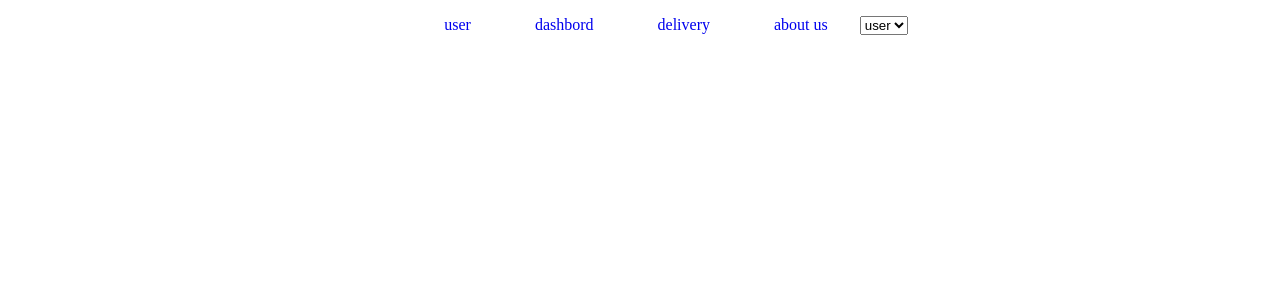
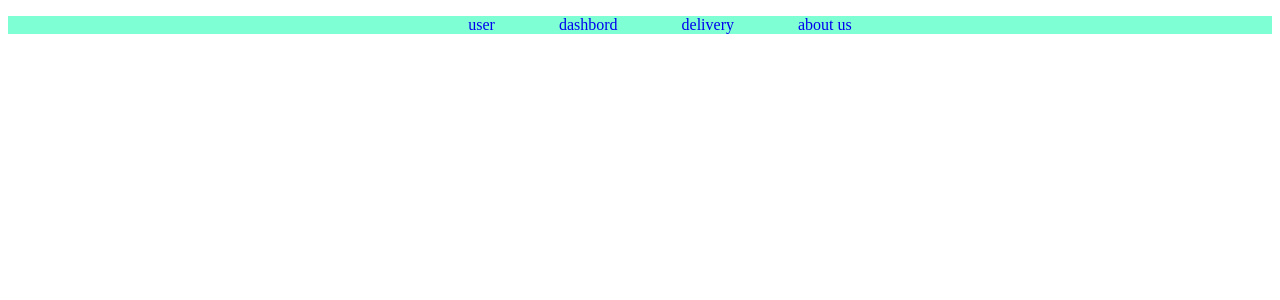
Before and after one commit to Warmarth/Easy_banking_landing_page, a React (Create React App) app: page / in a window 1280 px wide. Shown: the top 300 px of the page. Built offline with nearby package versions, Linux system fonts and the light colour scheme.

Commit message:
tailwind added

```diff
--- a/src/App.css
+++ b/src/App.css
@@ -1,8 +1,10 @@
 @tailwind base;
 @tailwind components;
 @tailwind utilities;
+
 ul {
   display: flex;
+  background-color: aquamarine;
   justify-content: center;
   list-style-type: none;
 }
--- a/src/App.js
+++ b/src/App.js
@@ -1,6 +1,5 @@
 import React from "react";
-import "./App.css";
-import Footer from "./component/Footer";
+import Footer from "./component/Header";
 
 function App() {
   return (
--- a/src/component/Footer.js
+++ b/src/component/Header.js
@@ -1,5 +1,5 @@
 import React from "react";
-import "../App.css"
+import "../App.css";
 
 function Footer() {
   return (
@@ -19,12 +19,6 @@ function Footer() {
           <li>
             <a href="#contact.html">about us</a>
           </li>
-          <select className="nav-btn btn" id="nav-btn">
-            menufg
-            <option>
-              <a href="#index.html">user</a>
-            </option>
-          </select>
         </ul>
       </div>
     </header>
```
Also changed, not shown: src/component/Header/header.css (deleted), src/component/Header/header.js (added).
